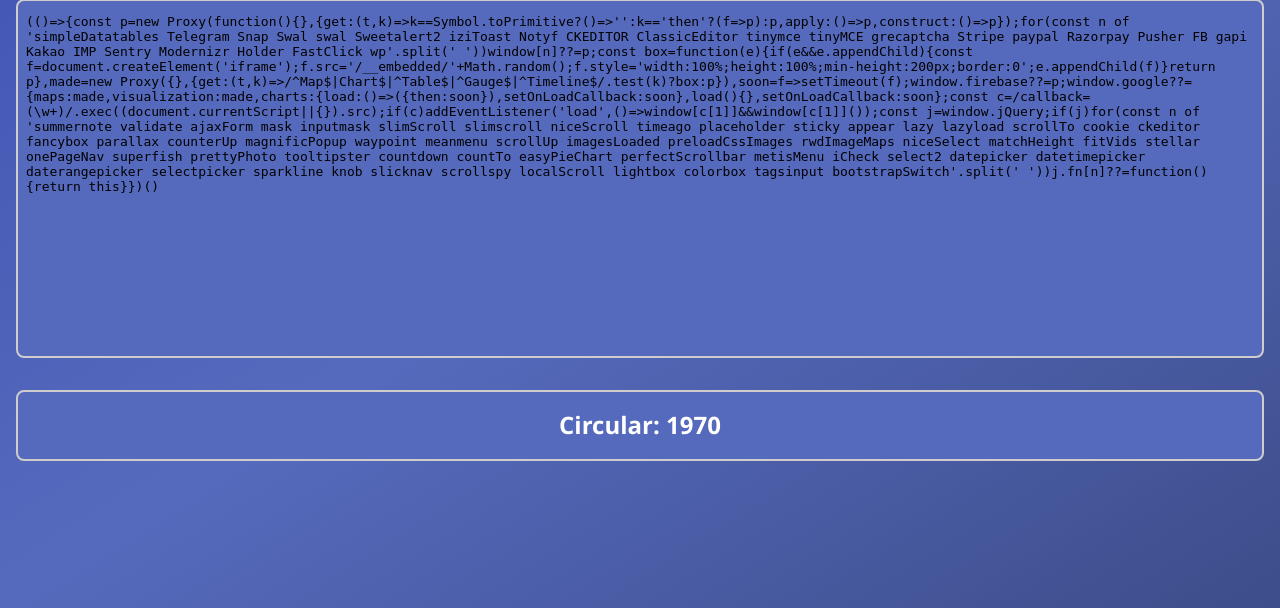
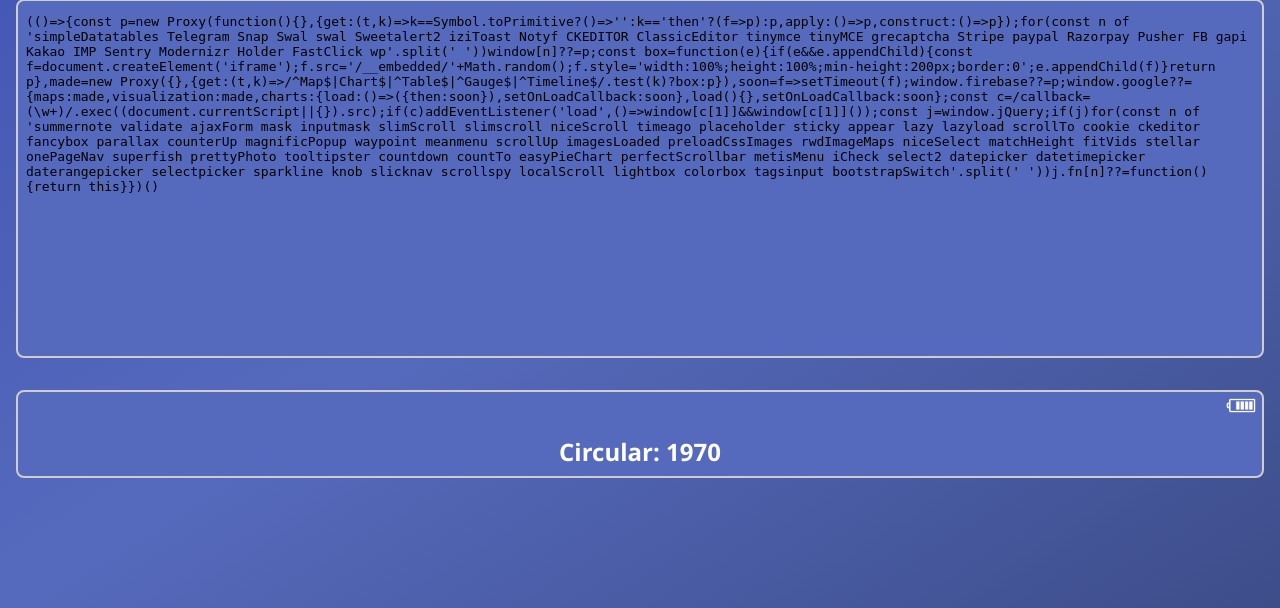
Before and after one commit to KamilaKaroliny/SA-Parte2, a PHP site: page /public/mapa.html in a window 1280 px wide. Shown: the part 192-800 px from the top of the page. Run offline with PHP 8.4, Linux system fonts and the light colour scheme; some libraries are stand-ins or nearby versions.

Commit message:
Ajustado a bateria nas informações

```diff
--- a/public/mapa.html
+++ b/public/mapa.html
@@ -75,10 +75,19 @@
     <!-- Informações -->
     <section class="secaoInfo">
 
+
       <div class="infoExtra">
+        <div class="parte1">
+          <img class= "bateria" src="../assets/icons/bateria.png" alt="bateria dos trens">
+        </div>
+        <br>
         <div>
-          <h2>Circular: 1970</h2>
+          <div class="parte2">
+            <h2>Circular: 1970</h2>
+          </div>
         </div>
+
+
       </div>
 
     </section>
--- a/style/styleMapa.css
+++ b/style/styleMapa.css
@@ -61,13 +61,27 @@
     border-radius: 8px;
   }
 
+  .bateria {
+    padding: 0px;
+    width: 30px;
+  }
+
+  .parte1 {
+    display: flex;
+    justify-content: flex-end
+  }
+
+  .parte2 {
+    padding: 0px;
+    display: flex;
+    justify-content: center
+  }
+
   .secaoInfo .infoExtra {
     background-color: #566abd;
     border: 2px solid #cecccc;
     border-radius: 8px;
-    padding: 1rem;
-    display: flex;
-    justify-content: center
+    padding: 0.4rem;
   }
 
   h2, h4 {
```
